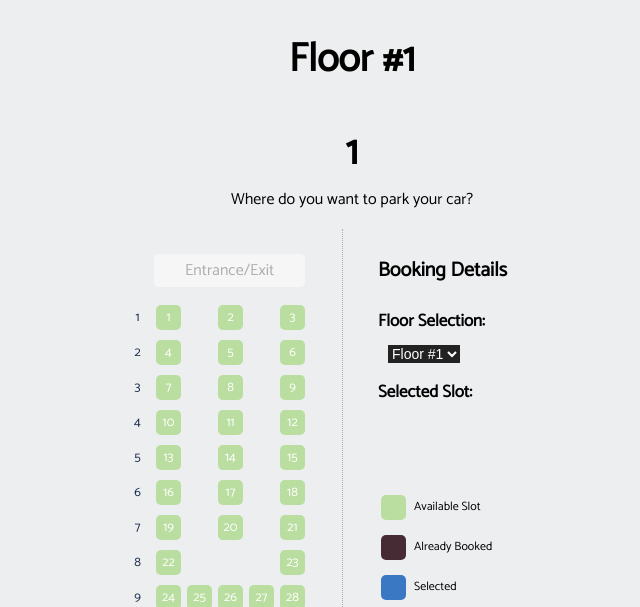
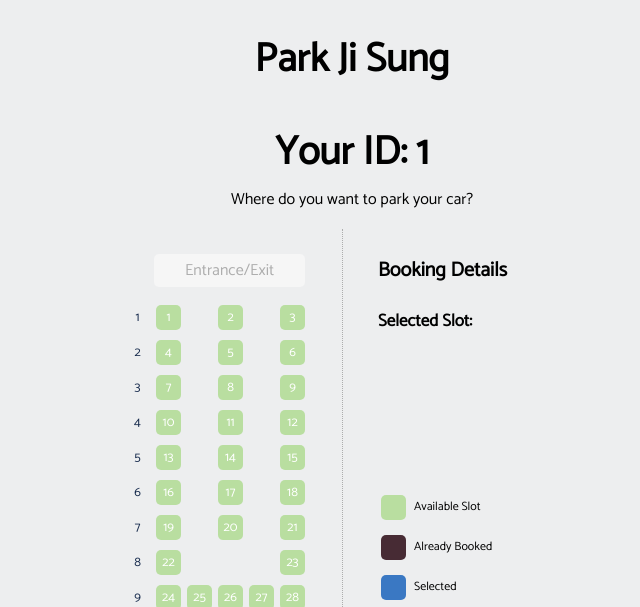
Before and after one commit to danangtar/parkjisung, a CodeIgniter app: page /parkjisung/index.php/parkir/pilih/1 in a window 1280 px wide. Shown: the top 607 px of the page, without its empty margins (288-928 px from the left). Run offline with CodeIgniter, Linux system fonts and the light colour scheme; some libraries are stand-ins or nearby versions.

Commit message:
progress4-fin-rev

```diff
--- a/application/views/parkir/parkiran.php
+++ b/application/views/parkir/parkiran.php
@@ -1,14 +1,15 @@
     <body>
         <div class="wrapper">
             <div class="container">
-                <h1>Floor #1</h1>
-                <h1><?php echo $user;?></h1>
+                <h1>Park Ji Sung</h1>
+                <h1>Your ID: <?php echo $user;?></h1>
                 <p>Where do you want to park your car?</p>
                 <div id="seat-map">
                     <div class="front-indicator">Entrance/Exit</div>
                 </div>
                 <div class="booking-details">
                     <h2>Booking Details</h2>
+<!--
                     <h3> Floor Selection:</h3>
                     <select class="floor-select" onchange="location = this.value;">
                         <option value="parkiran.php">Floor #1</option>
@@ -16,6 +17,7 @@
                         <option value="parkiran.php">Floor #3</option>
                         <option value="parkiran.php">Floor #4</option>
                     </select>
+-->
                     <h3> Selected Slot:</h3>
                     <ul id="selected-seats"></ul>
 
@@ -72,7 +74,7 @@
                         if (this.status() == 'available' && counter == 0) {
                             //let's create a new <li> which we'll add to the cart items
 //                            $("<li>"+this.data().category+' #'+this.settings.label+' #'+this.settings.id+': <a href="#" class="cancel-cart-item">[cancel]</a></li>')
-                            $("<li>"+'<form action="<?php echo base_url();?>Parkir/bookspot" method="post">'+'<input type="hidden" name ="spot" value="'+this.settings.label+'">'+'<input type="hidden" name ="id" value="<?php echo $user;?>">'+'<button type="submit" class="checkout-button">Book Now &raquo;</button>'+"</form></li>")
+                            $("<li>"+this.data().category+' #'+this.settings.label+': <a href="#" class="cancel-cart-item">[cancel]</a>'+'<form action="<?php echo base_url();?>Parkir/bookspot" method="post">'+'<input type="hidden" name ="spot" value="'+this.settings.label+'">'+'<input type="hidden" name ="id" value="<?php echo $user;?>">'+'<button type="submit" class="checkout-button">Book Now &raquo;</button>'+"</form></li>")
                                 .attr('id', 'cart-item-'+this.settings.id)
                                 .data('seatId', this.settings.id)
                                 .appendTo($cart);
```
